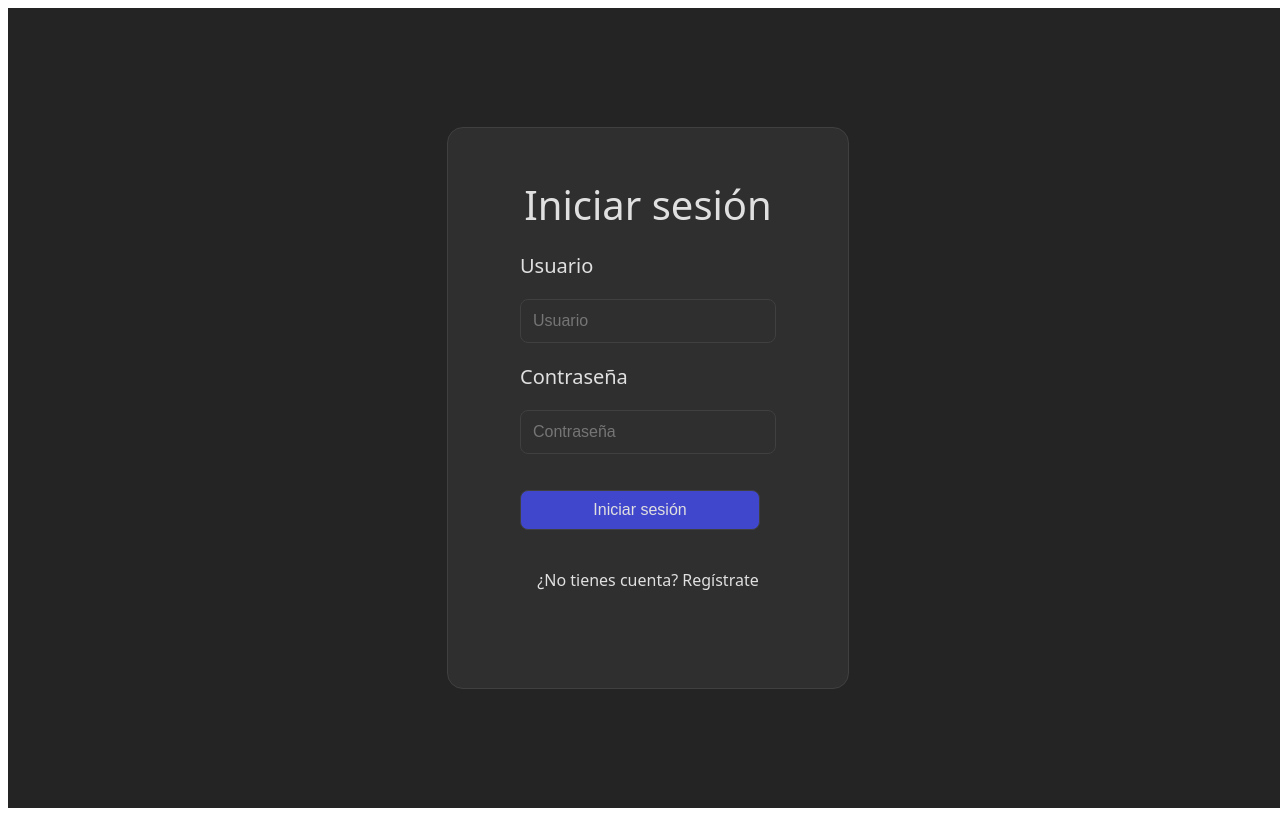
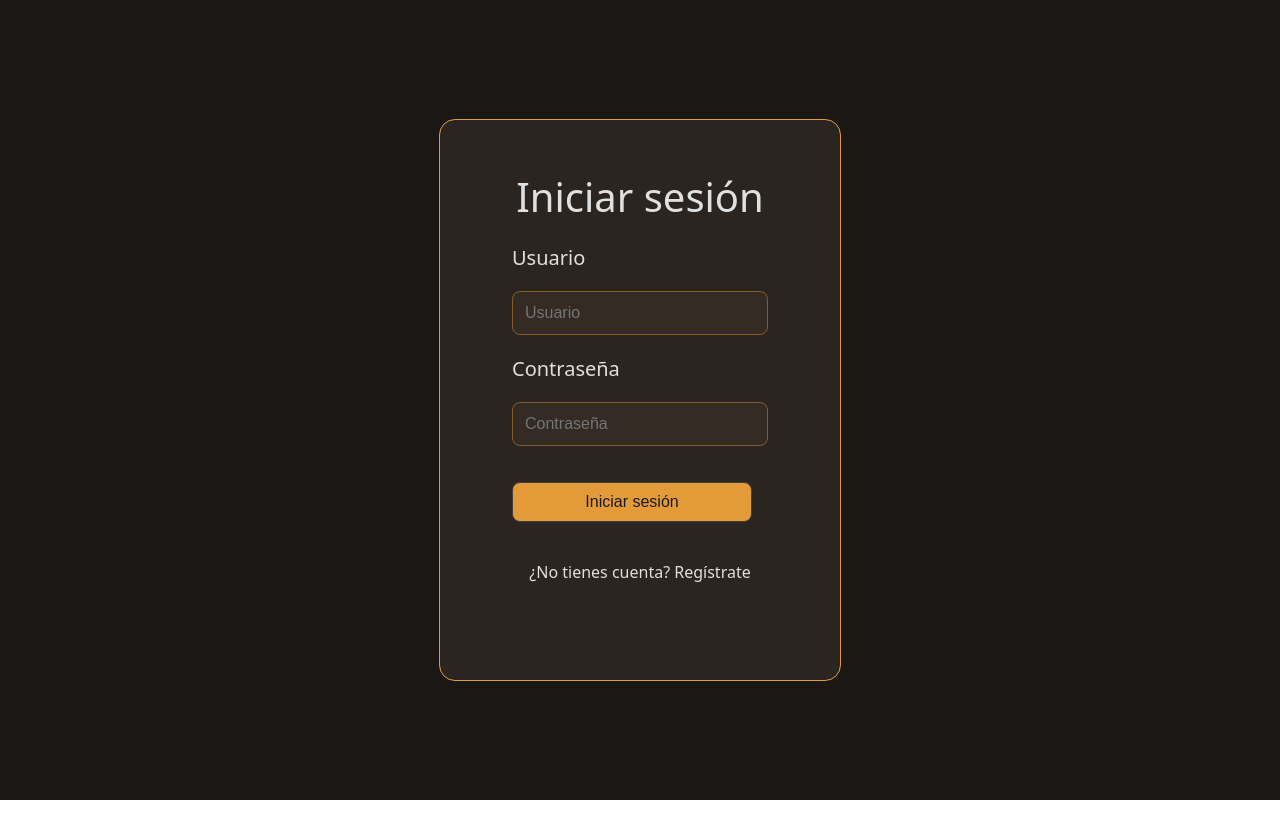
Before and after one commit to jrs407/PuppyClicker, a React (Vite) app in the folder Frontend/puppy-clicker/: page /login in a window 1280 px wide. Built offline with nearby package versions, Linux system fonts and the light colour scheme.

Commit message:
Actualización visual de la aplicacion y cambiado cursor

```diff
--- a/Frontend/puppy-clicker/src/IniciarSesion.css
+++ b/Frontend/puppy-clicker/src/IniciarSesion.css
@@ -4,8 +4,8 @@
     display: flex;
     flex-direction: column;
     align-items: center;
-    background-color: #2f2f2f;
-    border: 1px solid #404040;
+    background-color: #2A2520;
+    border: 1px solid #E39B3A;
     border-radius: 2vh;
 }
 
@@ -41,8 +41,8 @@
     width: 30vh;
     height: 5vh;
     border-radius: 1vh;
-    border: 1px solid #404040;
-    background-color: #2f2f2f;
+    border: 1px solid #885D23;
+    background-color: #332B24;
     color: #e0e0e0;
     font-size: 2vh;
     padding-left: 1.5vh;
@@ -50,8 +50,8 @@
 
 .cuadro-central-texto-inicio input:focus {
     outline: none;
-    border: 1px solid #747bff;
-    background-color: #282828;
+    border: 1px solid #E39B3A;
+    background-color: #3D3229;
 }
 
 .cuadro-central-texto-inicio button{
@@ -59,14 +59,14 @@
     height: 5vh;
     border-radius: 1vh;
     border: 1px solid #404040;
-    background-color: #4147cc;
-    color: #e0e0e0;
+    background-color: #E39B3A;
+    color: #1a1a1a;
     font-size: 2vh;
     margin-top: 4.5vh;
 }
 
 .cuadro-central-texto-inicio button:hover{
-    background-color: #4147ccaa;
+    background-color: #CA8830;
     cursor: pointer;
 }
 
@@ -85,7 +85,7 @@
 }
 
 .cuadro-central-texto-registrarse p:hover{
-    color: #747bff;
+    color: #E39B3A;
     cursor: pointer;
     text-decoration: underline;
 }
@@ -107,8 +107,8 @@
     width: 30vh;
     height: 5vh;
     border-radius: 1vh;
-    border: 1px solid #404040;
-    background-color: #2f2f2f;
+    border: 1px solid #885D23;
+    background-color: #332B24;
     color: #e0e0e0;
     font-size: 2vh;
     padding-left: 1.5vh;
@@ -116,8 +116,8 @@
 
 .cuadro-central-texto-registro input:focus {
     outline: none;
-    border: 1px solid #747bff;
-    background-color: #282828;
+    border: 1px solid #E39B3A;
+    background-color: #3D3229;
 }
 
 .cuadro-central-texto-registro button{
@@ -125,13 +125,13 @@
     height: 5vh;
     border-radius: 1vh;
     border: 1px solid #404040;
-    background-color: #4147cc;
-    color: #e0e0e0;
+    background-color: #E39B3A;
+    color: #1a1a1a;
     font-size: 2vh;
     margin-top: 4.5vh;
 }
 
 .cuadro-central-texto-registro button:hover{
-    background-color: #4147ccaa;
+    background-color: #CA8830;
     cursor: pointer;
 }
--- a/Frontend/puppy-clicker/src/index.css
+++ b/Frontend/puppy-clicker/src/index.css
@@ -4,27 +4,51 @@
 
   color-scheme: light dark;
   color: rgba(255, 255, 255, 0.87);
-  background-color: #242424;
+  background-color: #1A1714;
 
   font-synthesis: none;
   text-rendering: optimizeLegibility;
   -webkit-font-smoothing: antialiased;
   -moz-osx-font-smoothing: grayscale;
+  cursor: url('/src/assets/Cursor1.png'), auto;
+  -webkit-cursor: url('/src/assets/Cursor1.png'), auto;
+  -moz-cursor: url('/src/assets/Cursor1.png'), auto;
 }
 
 body {
   height: 100%;
   width: 100%;
   overflow: hidden;
+  cursor: url('/src/assets/Cursor1.png'), auto;
+  -webkit-cursor: url('/src/assets/Cursor1.png'), auto;
+  -moz-cursor: url('/src/assets/Cursor1.png'), auto;
+  margin: 0;
+  background-color: #1A1714;
+  min-height: 100vh;
+  display: flex;
+  justify-content: center;
+  align-items: center;
 }
 
 .fondo {
-  background-color: #242424;
+  background-color: #1A1714;
   height: 100vh;
   width: 100vw;
   display: flex;
   justify-content: center;
   align-items: center;
+}
+
+button, input[type="text"], input[type="password"] {
+  cursor: url('/src/assets/Cursor2.png'), pointer !important;
+  -webkit-cursor: url('/src/assets/Cursor2.png'), pointer !important;
+  -moz-cursor: url('/src/assets/Cursor2.png'), pointer !important;
+}
+
+.cuadro-central-texto-registrarse p:hover {
+  cursor: url('/src/assets/Cursor2.png'), pointer !important;
+  -webkit-cursor: url('/src/assets/Cursor2.png'), pointer !important;
+  -moz-cursor: url('/src/assets/Cursor2.png'), pointer !important;
 }
 
 @media (prefers-color-scheme: light) {
```
Also changed, not shown: Frontend/puppy-clicker/src/assets/Cursor1.png (added), Frontend/puppy-clicker/src/assets/Cursor2.png (added).
